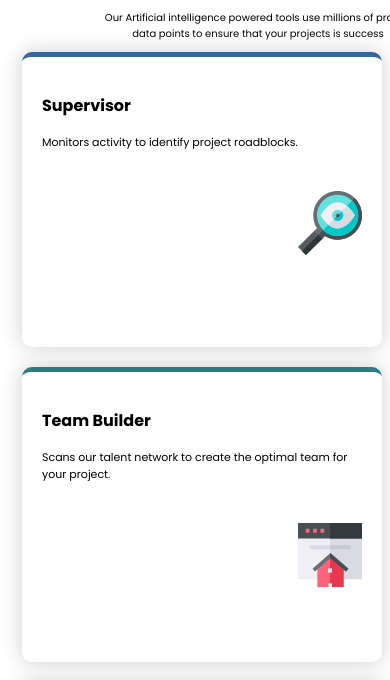
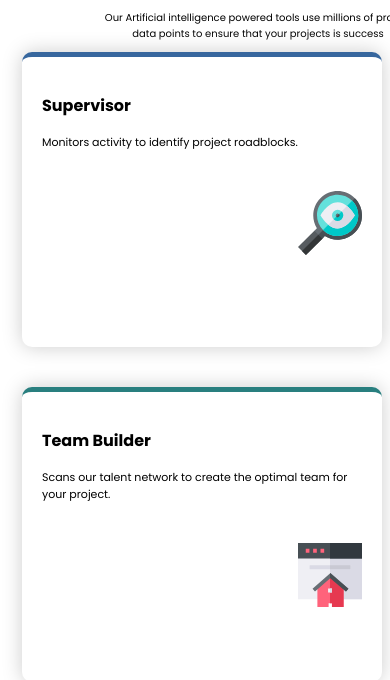
Before and after one commit to olashina201/four_card_feature, a plain HTML site: page index.html in a window 390 px wide. Shown: the part 158-838 px from the top of the page. Drawn offline with Linux system fonts and the light colour scheme.

Commit message:
update margin

```diff
--- a/assets/css/style.css
+++ b/assets/css/style.css
@@ -25,7 +25,7 @@
     padding: 20px;
     width: 250px;
     height: 200px;
-    margin-bottom: 20px;
+    margin-bottom: 40px;
     border-radius: 10px;
     background-color: #fff;
     box-shadow: 0 0 20px #ccc;
@@ -121,7 +121,7 @@ svg{
         width: 320px;
         height: 250px;
         margin-right: 0;
-        margin-bottom: 20px;
+        margin-bottom: 40px;
         border-radius: 10px;
         background-color: #fff;
         box-shadow: 0 0 20px #ccc;
```
